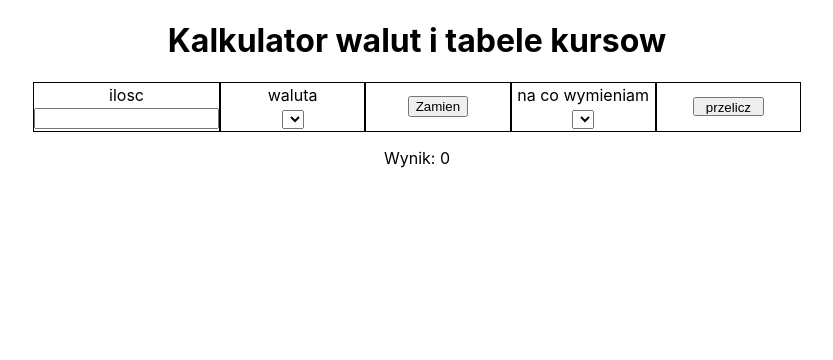
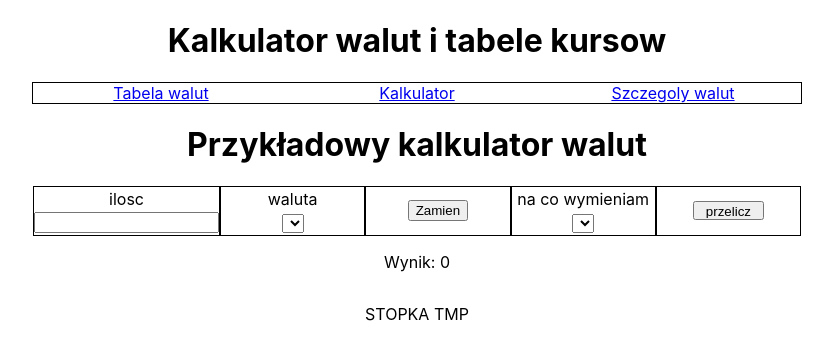
Before and after one commit to natural2703/React-Currency-App, a React (Create React App) app: page /calculator in a window 1280 px wide. Shown: the top 360 px of the page, without its empty margins (223-1056 px from the left). Built offline with nearby package versions, Linux system fonts and the light colour scheme.

Commit message:
adding nav, small updates etc.

```diff
--- a/src/App.js
+++ b/src/App.js
@@ -1,23 +1,26 @@
 import './App.css';
 import RatesList from './Components/RatesList';
-import Header from './Components/Header'
+import Header from './Components/Pagetemplate/Header'
 import Calculator from './Components/Calculator'
 import { BrowserRouter as Router, Routes, Route } from 'react-router-dom';
 import Details from './Components/Currencydetails/Details';
 import Nav from './Components/Nav';
+import NotFound from './Components/Pagetemplate/NotFound';
+import Footer from './Components/Pagetemplate/Footer';
 function App() {
   return (
     <div className="App">
       <Header/>
-
       <Router>
+        <Nav/>
         <Routes>
           <Route path='/' element={<RatesList/>}/>
           <Route path='/calculator' element={<Calculator/>}/>
-
           <Route path='/details/:currCode' element={<Details/>}/>
+          <Route path='*' element={<NotFound/>}/>
         </Routes>
       </Router>
+      <Footer/>
     </div>
   );
 }
--- a/src/Components/Calculator.js
+++ b/src/Components/Calculator.js
@@ -21,6 +21,8 @@ const Calculator = ()=>{
        setResult(ratio * amount)
     }
     return(
+        <div>
+            <h1>Przykładowy kalkulator walut</h1>
             <form onSubmit={countHandler}>
                 <div className="calcCtn">
                     <div className="calculatorCell">
@@ -53,6 +55,7 @@ const Calculator = ()=>{
                 </div>
                 <p>Wynik: {result}</p>
             </form>
+        </div>
     )
 }
 
--- a/src/Components/Currencydetails/Details.js
+++ b/src/Components/Currencydetails/Details.js
@@ -1,5 +1,5 @@
 import axios from "axios";
-import { useParams } from "react-router-dom";
+import { useNavigate, useParams } from "react-router-dom";
 import { useEffect, useState } from "react";
 import { format } from "date-fns";
 import SingleDetail from "./SingleDetail";
@@ -8,6 +8,7 @@ import Cookies from "universal-cookie/es6";
 import '../styles/details.css'
 
 const Details = ()=>{
+    const nav = useNavigate();
     const {currCode} = useParams();
     const [startDate,setStartDate] = useState(new Date(2021, 6, 24));
     const [endDate,setEndDate] = useState(new Date(2022, 0, 24));
@@ -108,6 +109,7 @@ const Details = ()=>{
         <div>
 
             <h1>details</h1>
+            <button onClick={(e)=>{nav('/')}}>Powrot do poprzedniej strony</button>
             <h2>{currCode?currCode:'Nie podano naglowka'}</h2>
             <h3>{coursesList.length}</h3>
             <h3>{error}</h3>
--- a/src/Components/Nav.js
+++ b/src/Components/Nav.js
@@ -1,8 +1,8 @@
 import { Link } from "react-router-dom";
-
+import './styles/nav.css'
 const Nav = ()=>{
     return(
-        <nav class='navContainer'>
+        <nav className='navContainer'>
             <Link to='/' className="navItem">Tabela walut</Link>
             <Link to='/calculator' className="navItem">Kalkulator</Link>
             <Link to='/details' className="navItem">Szczegoly walut</Link>
--- /dev/null
+++ b/src/Components/Pagetemplate/Footer.js
@@ -0,0 +1,9 @@
+const Footer = ()=>{
+    return(
+        <footer>
+            <p>STOPKA TMP</p>
+        </footer>
+    )
+}
+
+export default Footer;
--- /dev/null
+++ b/src/Components/Pagetemplate/NotFound.js
@@ -0,0 +1,12 @@
+import { Link } from "react-router-dom"
+
+const NotFound = ()=>{
+    return(
+        <div>
+            <h1>Bardzo mi przykro, ale podana strona nie istnieje :(</h1>
+            <h3>Proszę kliknij link poniżej i powróć do strony głównej</h3>
+            <Link to='/'>Powrot</Link>
+        </div>
+    )
+}
+export default NotFound;
--- a/src/Components/RatesList.js
+++ b/src/Components/RatesList.js
@@ -17,6 +17,9 @@ const RatesList = ()=>{
             dispatcher(feedData(data.data[0].rates))
             if(!data){
                 localStorage.setItem('currencies',data.data[0].rates);
+            }
+            else{
+                console.log('dane sa dodaj je do reduxa');
             }
         })
         .catch(error=>console.log(error))
--- /dev/null
+++ b/src/Components/styles/nav.css
@@ -0,0 +1,9 @@
+.navContainer{
+    border: 1px solid black;
+    width: 100%;
+    display: flex;
+    justify-content: space-around;
+}
+.navItem{
+    flex: 1;
+}
```
Also changed, not shown: src/Components/Pagetemplate/Header.js (renamed from src/Components/Header.js). Lines whose indentation alone changed are shown as unchanged.
